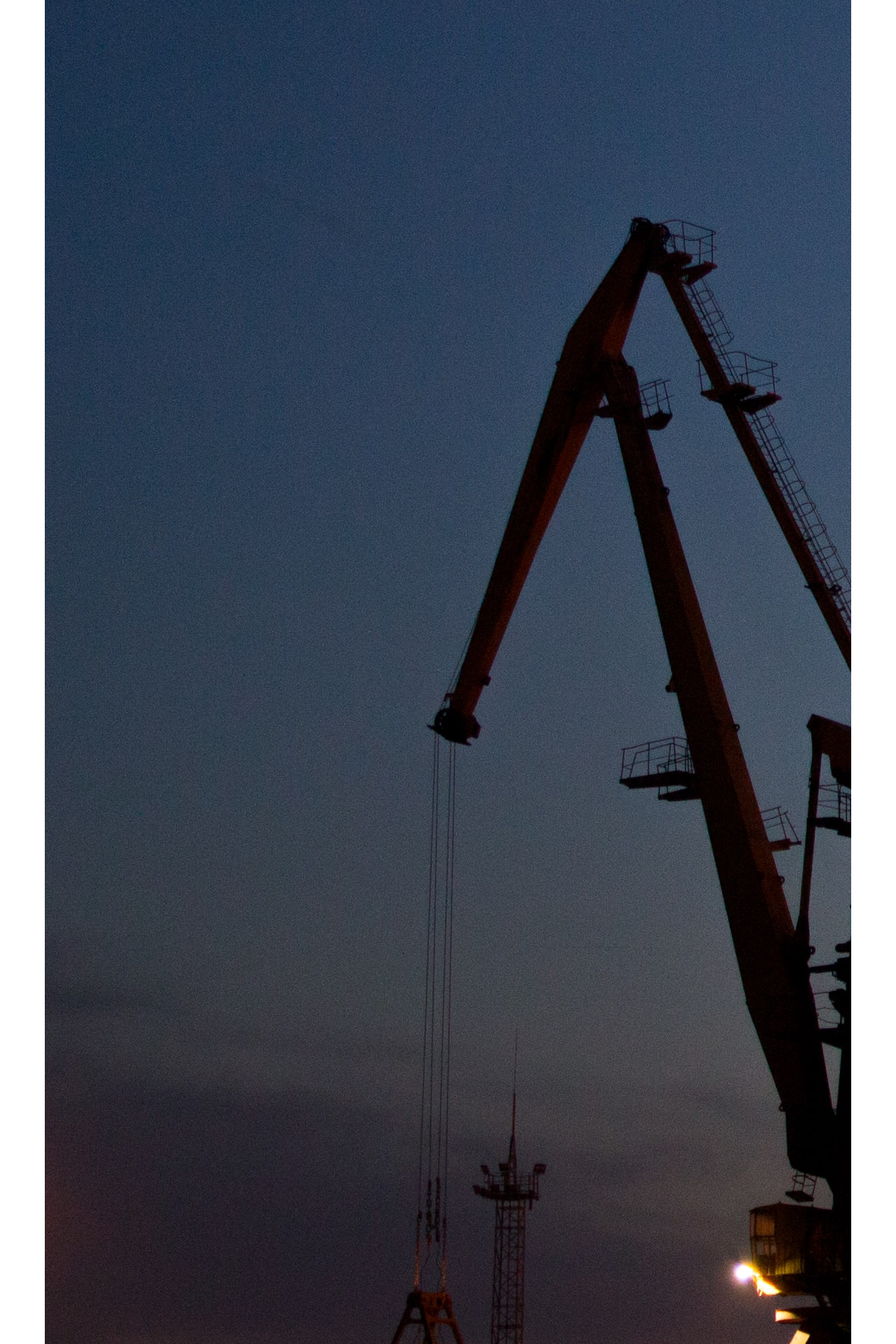
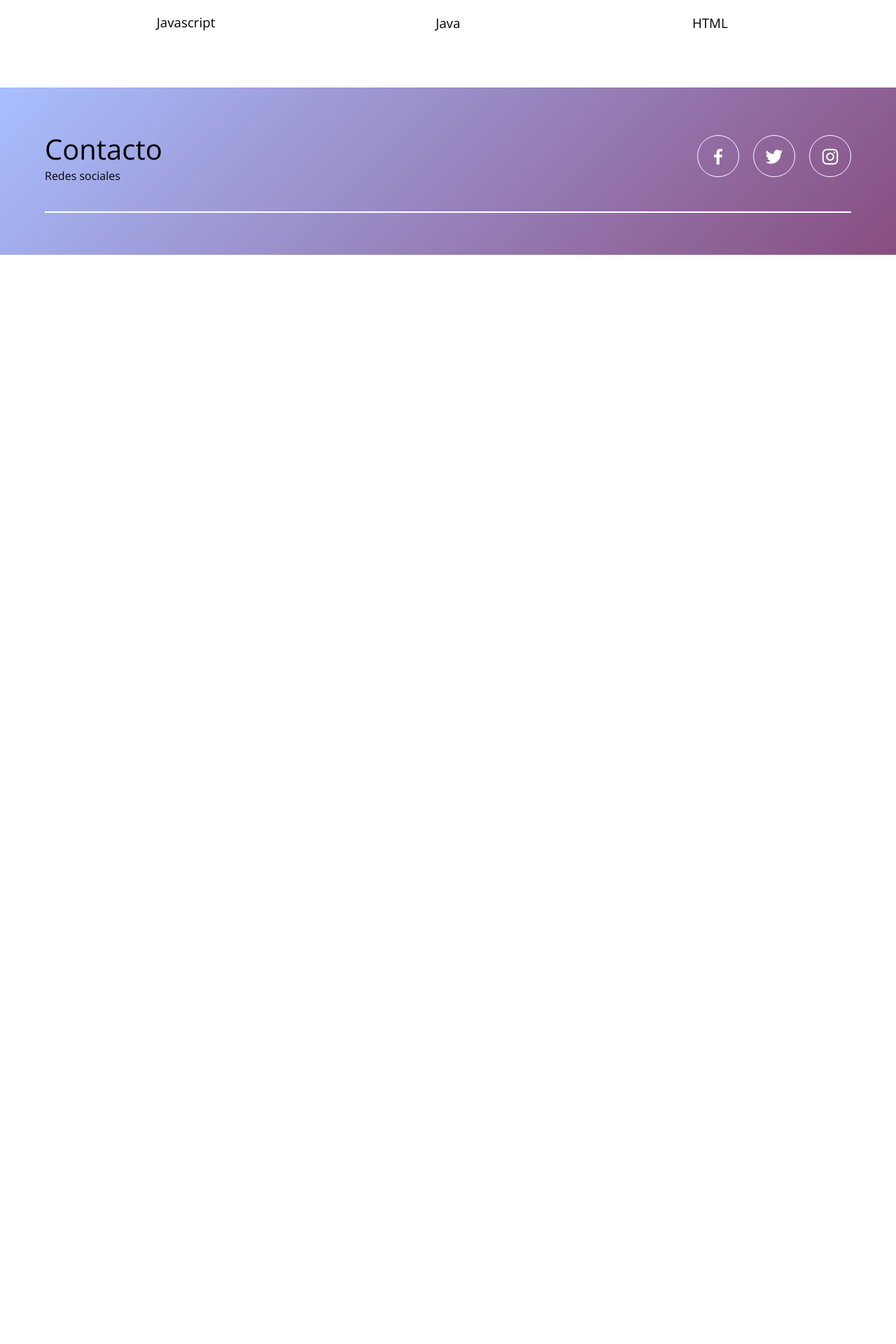
Before and after one commit to CRGdev11/Frontend_web, a PHP site: page / in a window 1280 px wide. Shown: the part 2482-4402 px from the top of the page at 70% size. After the commit the page ends 2846 px from the top, so only its background shows below. Run offline with PHP 8.4, Linux system fonts and the light colour scheme.

Commit message:
tercer sprint

```diff
--- a/css/style.css
+++ b/css/style.css
@@ -133,4 +133,160 @@
     text-align: center;
     border-radius: 50%;
     line-height: 30px;
+    margin-right: 5px;
 }
+
+.gallery{
+    background: white;
+}
+
+.contenedor-galeria{
+    display:flex;
+    justify-content: space-evenly;
+    flex-wrap: wrap;
+}
+
+.img-galeria{
+    width: 30%;
+    display: block;
+    margin-bottom: 15px;
+    box-shadow: 0 0 6px rgba(0,0,0,0.5);
+    cursor: pointer;
+}
+
+.imagen-light{
+    position: fixed;
+    background: rgba(0,0,0,0.5);
+    width: 100%;
+    height: 100%;
+    top: 0;
+    left: 0;
+    display: flex;
+    justify-content: center;
+    align-items: center;
+    transform: translate(100%);
+    transition: transform .2s ease-in-out;
+}
+
+.agregar-imagen{
+    width: 60%;
+    border-radius: 10px;
+    transform: scale(0);
+    transition: transform .3s .2s;
+}
+
+.showImage{
+    transform: scale(1);
+}
+
+.close{
+    position: absolute;
+    top: 15px;
+    right: 15px;
+    width: 40px;
+    cursor: pointer;
+}
+
+.texto1{
+    display: flex;
+    justify-content: space-evenly;
+    align-items: center;
+    flex-wrap: wrap;
+}
+
+.cont-texto1{
+    width: 30%;
+    text-align: center;
+    margin-bottom: 20px;
+}
+
+.cont-texto1 img{
+    width: 80%;
+    display: block;
+    margin: 0 auto;
+}
+
+.n-expert{
+    display: inline-block;
+    margin-top: 20px;
+    width: 100%;
+    font-weight: 400;
+}
+
+/* Footer */
+
+footer{
+    background: linear-gradient(-225deg,
+    rgb(168, 191, 255) 0%, rgb(136, 77, 128) 100%);
+    padding-bottom: 0.1px;
+}
+
+.footer-content{
+    display: flex;
+    justify-content: space-between;
+    align-items: center;
+    flex-wrap: wrap;
+    padding-top: 60px;
+    padding-bottom: 40px;
+}
+
+.contact-us{
+    width: 40%;
+    color: white;
+}
+
+.brand{
+    font-weight: 500;
+    font-size: 40px;
+}
+
+.brand+p{
+    font-weight: 500;
+
+}
+
+.contact-us{
+    width: 40%;
+    color: white;
+}
+
+.brand{
+    font-weight: 500;
+    font-size: 40px;
+}
+
+.redes-sociales{
+    width: 50%;
+    display: flex;
+    justify-content: flex-end;
+}
+
+.redes-sociales-iconos{
+    display: inline-block;
+    margin-left: 20px;
+    width: 60px;
+    height: 60px;
+    border: 1px solid white;
+    border-radius: 50%;
+    text-align: center;
+    color: white;
+}
+
+.redes-sociales-iconos:hover{
+    background: white;
+    color: #764ba2;
+}
+
+.redes-sociales-iconos i{
+    font-size: 30px;
+    line-height: 60px;
+}
+
+.line{
+    width: 90%;
+    max-width: 1200px;
+    margin: 0 auto;
+    height: 2px;
+    background: white;
+    margin-bottom: 60px;
+}
--- a/index.html
+++ b/index.html
@@ -73,14 +73,15 @@
             </div>
         </section>
 
-        <!--section class="imagen-light">
+        <section class="imagen-light">
             <img src="img/Close.svg" alt="" class="close">
-            <img src="" alt="" class="agregar imagen">
+            <img src="img/woman.jpg" alt="" class="agregar-imagen">
 
-        </section-->
+        </section>
 
-        <section class="contenedor" id="texto2">
-            <h2 class="subtitulo">Lenguajes de programación:</h2>
+    <section class="contenedor" id="texto1">
+        <h2 class="subtitulo">Lenguajes de programación:</h2>
+        <section class="texto1">
             <div class="cont-texto1">
                 <img src="img/Javascript_isom.svg" alt="">
                 <h3 class="n-expert">Javascript</h3>
@@ -91,9 +92,11 @@
             </div>
             <div class="cont-texto1">
                 <img src="img/HTML-isom.svg" alt="">
-                <h3 class="n-expert"></h3>
+                <h3 class="n-expert">HTML</h3>
             </div>
         </section>
+    </section>
+
     </main>
     <footer id="contacto">
         <div class="contenedor footer-content">
@@ -101,7 +104,6 @@
                 <h2 class="brand">Contacto</h2>
                 <p>Redes sociales</p>
             </div>
-
             <div class="redes-sociales">
                 <a href="./" class="redes-sociales-iconos">
                     <i class="bx bxl-facebook"></i>
@@ -114,9 +116,9 @@
                 <a href="./" class="redes-sociales-iconos">
                     <i class="bx bxl-instagram"></i>
                 </a>
-
             </div>
         </div>
+        <div class="line"></div>
     </footer>
 
     <script src="js/menu.js"></script>
```
Also changed, not shown: img/Close.svg.
